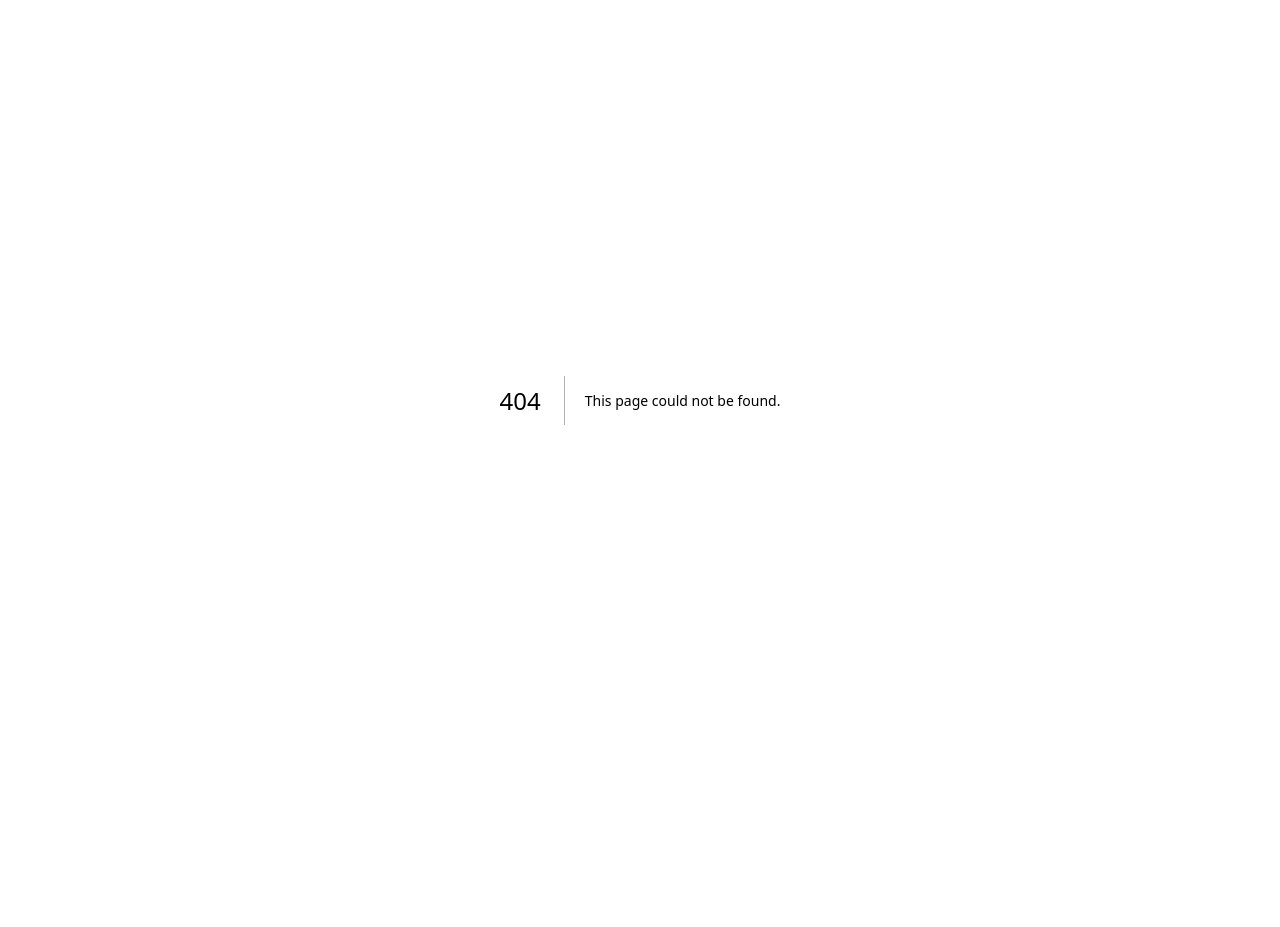
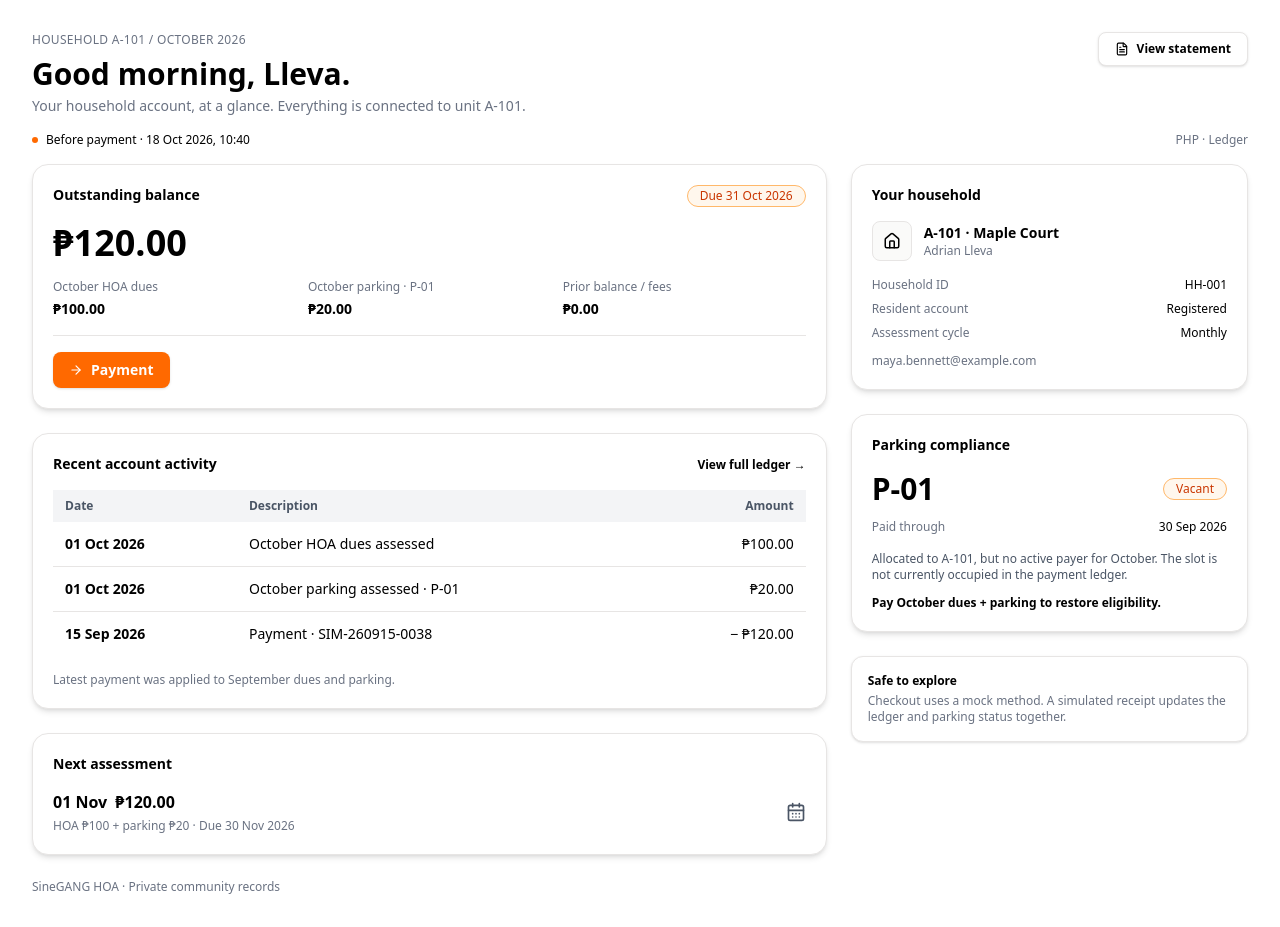
Before and after one commit to jrose1022/SubTrack, a Next.js app: page /homeowner/overview in a window 1280 px wide. Before the commit this address had no page. Before the commit the page ends 800 px from the top, so only its background shows below. Built offline with nearby package versions, Linux system fonts and the light colour scheme.

Commit message:
feat: create homeowner overview page

```diff
--- /dev/null
+++ b/app/homeowner/overview/page.tsx
@@ -0,0 +1,278 @@
+import Link from "next/link";
+import { ArrowRight, CalendarDays, FileText, House } from "lucide-react";
+
+type Activity = {
+  id: string;
+  date: string;
+  description: string;
+  amount: number; // positive = charge, negative = payment
+};
+
+// Sample data. Replace with Supabase queries once the tables are agreed on.
+const household = {
+  unit: "A-101",
+  court: "Maple Court",
+  id: "HH-001",
+  owner: "Adrian Lleva",
+  greetingName: "Lleva",
+  email: "maya.bennett@example.com",
+  account: "Registered",
+  cycle: "Monthly",
+  period: "October 2026",
+  asOf: "Before payment · 18 Oct 2026, 10:40",
+};
+
+const balance = {
+  due: "31 Oct 2026",
+  hoa: 100,
+  parking: 20,
+  prior: 0,
+};
+
+const parking = {
+  slot: "P-01",
+  status: "Vacant",
+  paidThrough: "30 Sep 2026",
+};
+
+const activity: Activity[] = [
+  {
+    id: "a1",
+    date: "01 Oct 2026",
+    description: "October HOA dues assessed",
+    amount: 100,
+  },
+  {
+    id: "a2",
+    date: "01 Oct 2026",
+    description: "October parking assessed · P-01",
+    amount: 20,
+  },
+  {
+    id: "a3",
+    date: "15 Sep 2026",
+    description: "Payment · SIM-260915-0038",
+    amount: -120,
+  },
+];
+
+const nextAssessment = {
+  date: "01 Nov",
+  hoa: 100,
+  parking: 20,
+  due: "30 Nov 2026",
+};
+
+const peso = new Intl.NumberFormat("en-PH", {
+  style: "currency",
+  currency: "PHP",
+});
+const signed = (n: number) =>
+  n < 0 ? `− ${peso.format(Math.abs(n))}` : peso.format(n);
+
+const badge =
+  "rounded-full border border-orange-300 bg-orange-50 px-3 py-0.5 text-xs font-medium text-orange-700";
+const card = "rounded-2xl border border-stone-200 bg-white p-5 shadow-md";
+
+export default function HomeownerOverviewPage() {
+  const outstanding = balance.hoa + balance.parking + balance.prior;
+
+  const breakdown: [string, number][] = [
+    ["October HOA dues", balance.hoa],
+    ["October parking · P-01", balance.parking],
+    ["Prior balance / fees", balance.prior],
+  ];
+
+  const householdRows: [string, string][] = [
+    ["Household ID", household.id],
+    ["Resident account", household.account],
+    ["Assessment cycle", household.cycle],
+  ];
+
+  return (
+    <main className="p-8">
+      <div className="flex flex-wrap items-start justify-between gap-3">
+        <div>
+          <p className="text-xs uppercase tracking-wide text-gray-500">
+            Household {household.unit} / {household.period}
+          </p>
+          <h1 className="mt-2 text-3xl font-bold">
+            Good morning, {household.greetingName}.
+          </h1>
+          <p className="mt-1 text-sm text-gray-500">
+            Your household account, at a glance. Everything is connected to unit{" "}
+            {household.unit}.
+          </p>
+        </div>
+        <Link
+          href="/homeowner/statement-of-account"
+          className="flex items-center gap-2 rounded-lg border border-stone-200 bg-white px-4 py-2 text-xs font-semibold shadow-sm"
+        >
+          <FileText size={14} />
+          View statement
+        </Link>
+      </div>
+
+      <div className="mt-4 flex items-center justify-between text-xs">
+        <p className="flex items-center gap-2 font-medium">
+          <span className="h-1.5 w-1.5 rounded-full bg-orange-500" />
+          {household.asOf}
+        </p>
+        <p className="text-gray-500">PHP · Ledger</p>
+      </div>
+
+      <div className="mt-4 grid gap-6 lg:grid-cols-[2fr_1fr]">
+        <div className="flex flex-col gap-6">
+          <section className={card}>
+            <div className="flex items-start justify-between gap-2">
+              <h2 className="text-sm font-semibold">Outstanding balance</h2>
+              <span className={badge}>Due {balance.due}</span>
+            </div>
+            <p className="mt-4 text-4xl font-bold">
+              {peso.format(outstanding)}
+            </p>
+            <dl className="mt-4 grid gap-3 text-xs text-gray-500 sm:grid-cols-3">
+              {breakdown.map(([label, value]) => (
+                <div key={label}>
+                  <dt>{label}</dt>
+                  <dd className="mt-1 text-sm font-bold text-black">
+                    {peso.format(value)}
+                  </dd>
+                </div>
+              ))}
+            </dl>
+            {outstanding > 0 && (
+              <div className="mt-4 border-t border-stone-200 pt-4">
+                <Link
+                  href="/homeowner/payment"
+                  className="flex w-fit items-center gap-2 rounded-lg bg-orange-500 px-4 py-2 text-sm font-semibold text-white shadow"
+                >
+                  <ArrowRight size={14} />
+                  Payment
+                </Link>
+              </div>
+            )}
+          </section>
+
+          <section className={card}>
+            <div className="flex items-baseline justify-between gap-2">
+              <h2 className="text-sm font-semibold">Recent account activity</h2>
+              <Link
+                href="/homeowner/statement-of-account"
+                className="text-xs font-semibold"
+              >
+                View full ledger →
+              </Link>
+            </div>
+            <div className="mt-4 overflow-x-auto">
+              <table className="w-full min-w-[26rem] text-left text-sm">
+                <thead>
+                  <tr className="bg-gray-100 text-xs text-gray-600">
+                    <th className="px-3 py-2">Date</th>
+                    <th className="px-3 py-2">Description</th>
+                    <th className="px-3 py-2 text-right">Amount</th>
+                  </tr>
+                </thead>
+                <tbody>
+                  {activity.map((row) => (
+                    <tr
+                      key={row.id}
+                      className="border-b border-stone-200 last:border-0"
+                    >
+                      <td className="whitespace-nowrap px-3 py-3 font-semibold">
+                        {row.date}
+                      </td>
+                      <td className="px-3 py-3">{row.description}</td>
+                      <td className="whitespace-nowrap px-3 py-3 text-right">
+                        {signed(row.amount)}
+                      </td>
+                    </tr>
+                  ))}
+                </tbody>
+              </table>
+            </div>
+            <p className="mt-4 text-xs text-gray-500">
+              Latest payment was applied to September dues and parking.
+            </p>
+          </section>
+
+          <section className={card}>
+            <h2 className="text-sm font-semibold">Next assessment</h2>
+            <div className="mt-4 flex items-center justify-between gap-4">
+              <div>
+                <p className="font-bold">
+                  {nextAssessment.date}{" "}
+                  <span className="ml-1">
+                    {peso.format(nextAssessment.hoa + nextAssessment.parking)}
+                  </span>
+                </p>
+                <p className="mt-1 text-xs text-gray-500">
+                  HOA ₱{nextAssessment.hoa} + parking ₱{nextAssessment.parking}{" "}
+                  · Due {nextAssessment.due}
+                </p>
+              </div>
+              <CalendarDays size={20} className="text-gray-600" />
+            </div>
+          </section>
+        </div>
+
+        <div className="flex flex-col gap-6">
+          <section className={card}>
+            <h2 className="text-sm font-semibold">Your household</h2>
+            <div className="mt-4 flex items-center gap-3">
+              <div className="flex h-10 w-10 items-center justify-center rounded-lg border border-stone-200 bg-stone-50">
+                <House size={18} />
+              </div>
+              <div>
+                <p className="text-sm font-bold">
+                  {household.unit} · {household.court}
+                </p>
+                <p className="text-xs text-gray-500">{household.owner}</p>
+              </div>
+            </div>
+            <dl className="mt-4 space-y-2 text-xs">
+              {householdRows.map(([label, value]) => (
+                <div key={label} className="flex justify-between">
+                  <dt className="text-gray-500">{label}</dt>
+                  <dd className="font-medium">{value}</dd>
+                </div>
+              ))}
+            </dl>
+            <p className="mt-3 text-xs text-gray-500">{household.email}</p>
+          </section>
+
+          <section className={card}>
+            <h2 className="text-sm font-semibold">Parking compliance</h2>
+            <div className="mt-4 flex items-center justify-between">
+              <p className="text-3xl font-bold">{parking.slot}</p>
+              <span className={badge}>{parking.status}</span>
+            </div>
+            <div className="mt-3 flex justify-between text-xs">
+              <span className="text-gray-500">Paid through</span>
+              <span className="font-medium">{parking.paidThrough}</span>
+            </div>
+            <p className="mt-4 text-xs text-gray-600">
+              Allocated to {household.unit}, but no active payer for October.
+              The slot is not currently occupied in the payment ledger.
+            </p>
+            <p className="mt-3 text-xs font-bold">
+              Pay October dues + parking to restore eligibility.
+            </p>
+          </section>
+
+          <aside className="rounded-xl border border-stone-200 bg-white p-4 text-xs shadow-sm">
+            <p className="font-semibold">Safe to explore</p>
+            <p className="mt-1 text-gray-500">
+              Checkout uses a mock method. A simulated receipt updates the
+              ledger and parking status together.
+            </p>
+          </aside>
+        </div>
+      </div>
+
+      <p className="mt-6 text-xs text-gray-500">
+        SineGANG HOA · Private community records
+      </p>
+    </main>
+  );
+}
```
